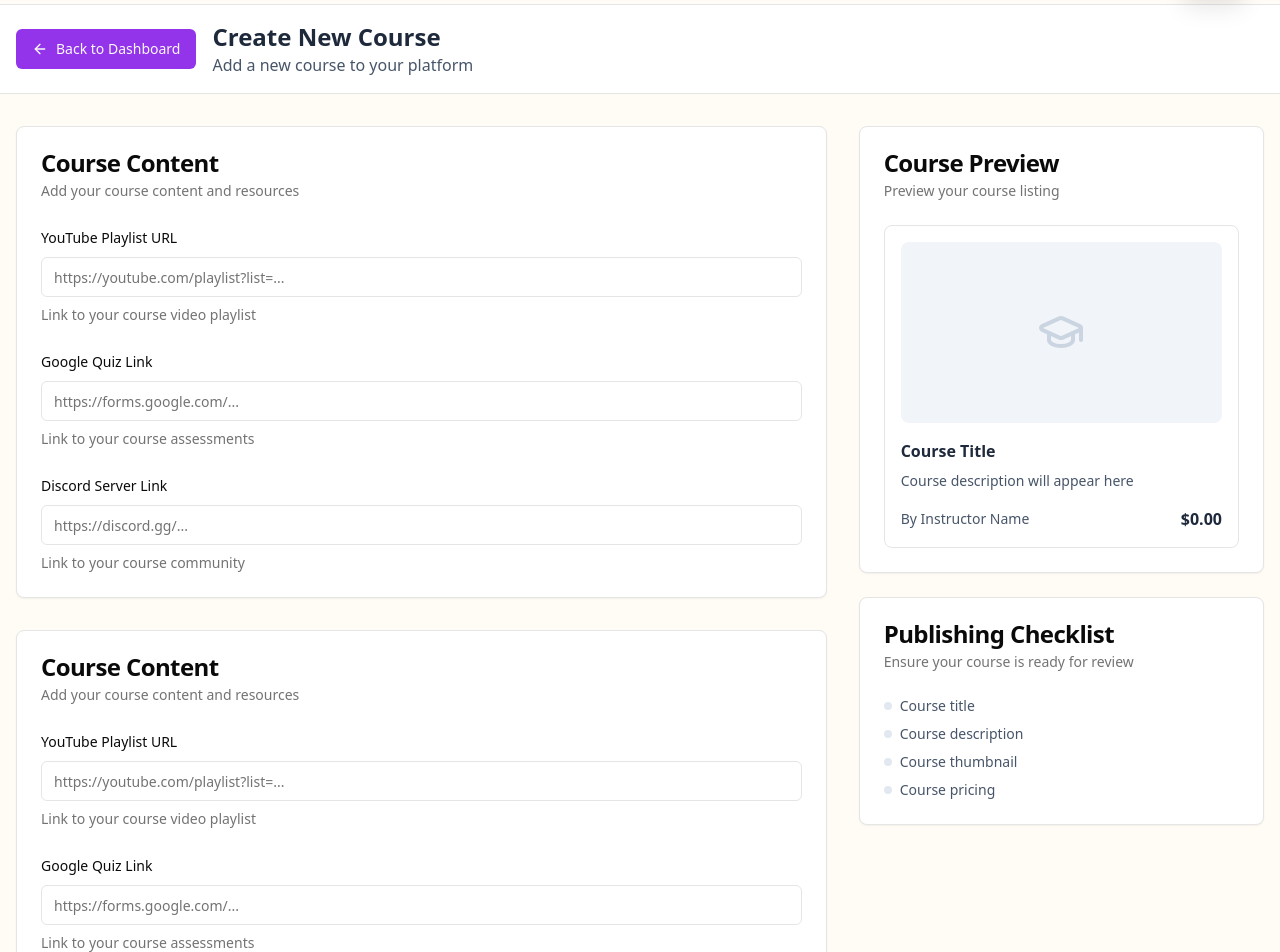
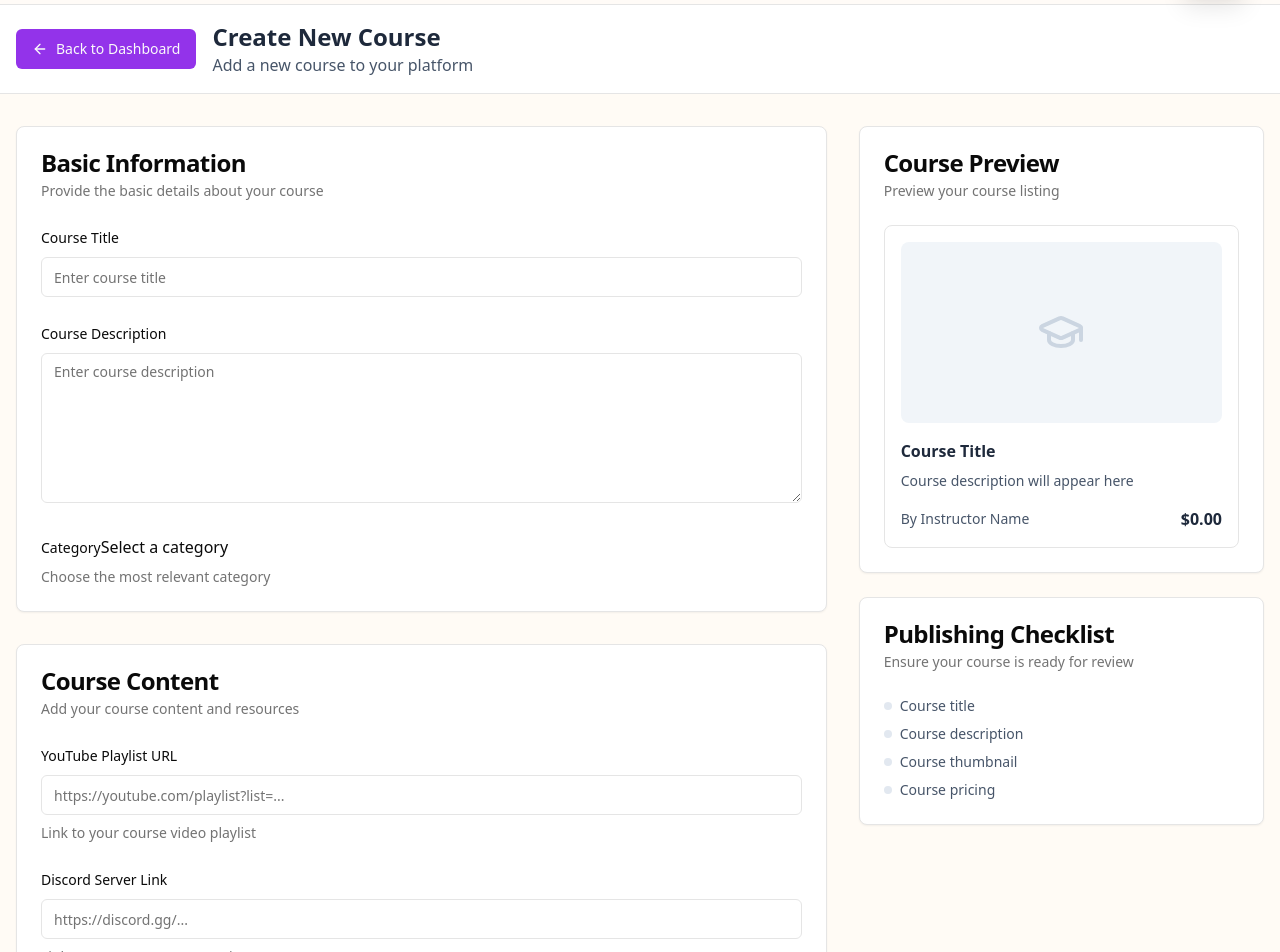
Before and after one commit to hackice20/UnBoundEd, a React (Vite) app in the folder frontend/: page /admin/createCourse in a window 1280 px wide. Shown: the part 60-1012 px from the top of the page. Built offline with nearby package versions, Linux system fonts and the light colour scheme.

Commit message:
Add CreateQuiz component and update CreateCourse page to navigate to quiz creation

```diff
--- a/frontend/package.json
+++ b/frontend/package.json
@@ -16,6 +16,7 @@
     "@radix-ui/react-label": "^2.1.2",
     "@radix-ui/react-menubar": "^1.1.6",
     "@radix-ui/react-progress": "^1.1.2",
+    "@radix-ui/react-radio-group": "^1.2.3",
     "@radix-ui/react-scroll-area": "^1.2.3",
     "@radix-ui/react-select": "^2.1.6",
     "@radix-ui/react-separator": "^1.1.2",
--- a/frontend/src/App.jsx
+++ b/frontend/src/App.jsx
@@ -13,6 +13,7 @@ import AdminDashboard from "./Pages/Admin/Dashboard";
 import CreateCourse from "./Pages/Admin/CreateCourse";
 import CourseLearningPage from "./Pages/Course/learn";
 import AdminAuth from "./Pages/Admin/Auth";
+import CreateQuiz from "./Pages/Admin/CreateQuiz";
 
 const App = () => {
   return (
@@ -32,6 +33,7 @@ const App = () => {
             <Route path="/admin/auth" element={<AdminAuth />} />
             <Route path="/admin/dashboard" element={<AdminDashboard />} />
             <Route path="/admin/createCourse" element={<CreateCourse />} />
+            <Route path="/admin/:id/createQuiz" element={<CreateQuiz />} />
           </Routes>
           <Footer />
         </AuthProvider>
--- a/frontend/src/Pages/Admin/CreateCourse.jsx
+++ b/frontend/src/Pages/Admin/CreateCourse.jsx
@@ -1,16 +1,21 @@
-import React, { useState } from "react";
+import React, { useContext, useState } from "react";
 import { Button } from "@/components/ui/button";
 import { useForm } from "react-hook-form";
 import { ArrowLeft } from "lucide-react";
-import { Link } from "react-router-dom";
+import { Link, useNavigate } from "react-router-dom";
 import BasicInformation from "@/components/Admin/Course/BasicInfo";
 import CourseContent from "@/components/Admin/Course/ContentInfo";
 import CourseDetails from "@/components/Admin/Course/CourseDetails";
 import CoursePreview from "@/components/Admin/Course/PreviewCard";
 import PublishingChecklist from "@/components/Admin/Course/PublishingChecklist";
 import { Form } from "@/components/ui/form";
+import { AuthContext } from "@/context/authContext";
+
 export default function CreateCoursePage() {
   const [thumbnail, setThumbnail] = useState(null);
+  const token = sessionStorage.getItem("token");
+  const {user} = useContext(AuthContext);
+  const navigate = useNavigate();
 
   const form = useForm({
     defaultValues: {
@@ -25,10 +30,34 @@ export default function CreateCoursePage() {
     },
   });
 
-  function onSubmit(values) {
-    console.log(values);
-    // Handle form submission
-  }
+  const onSubmit = async (values) => {
+    try {
+      const response = await fetch(`http://localhost:3000/api/courses`, {
+        method: "POST",
+        headers: {
+          "Content-Type": "application/json",
+          "Authorization": `Bearer ${token}`
+        },
+        body: JSON.stringify({
+          title: values.title,
+          description: values.description,
+          youtubePlaylist: values.youtubePlaylist,
+          discordServerLink: values.discordServerLink,
+          price: values.price,
+          thumbnail: values.thumbnail,
+          instructor: user.id,
+          category: values.category || "development"
+        })
+      })
+      if (response.ok) {
+        const data = await response.json();
+        const id = data.course._id;
+        navigate(`/admin/${id}/createQuiz`);
+      }
+    } catch (error) {
+      console.log(error);
+    }
+  };
 
   const handleThumbnailChange = (event) => {
     const file = event.target.files?.[0];
@@ -51,7 +80,10 @@ export default function CreateCoursePage() {
               to="/admin/dashboard"
               className="flex items-center gap-2 text-slate-600 hover:text-slate-800"
             >
-              <Button type="button" className="bg-purple-600 hover:bg-purple-700 flex items-center gap-2 text-sm">
+              <Button
+                type="button"
+                className="bg-purple-600 hover:bg-purple-700 flex items-center gap-2 text-sm"
+              >
                 <ArrowLeft className="h-4 w-4" />
                 Back to Dashboard
               </Button>
--- /dev/null
+++ b/frontend/src/Pages/Admin/CreateQuiz.jsx
@@ -0,0 +1,9 @@
+import React from 'react'
+
+const CreateQuiz = () => {
+  return (
+    <div>CreateQuiz</div>
+  )
+}
+
+export default CreateQuiz
--- a/frontend/src/components/Admin/Course/BasicInfo.jsx
+++ b/frontend/src/components/Admin/Course/BasicInfo.jsx
@@ -1,26 +1,47 @@
 import React from "react";
-import { Card, CardContent, CardDescription, CardHeader, CardTitle } from "@/components/ui/card";
-import { FormField, FormItem, FormLabel, FormControl, FormDescription, FormMessage } from "@/components/ui/form";
+import {
+  Card,
+  CardContent,
+  CardDescription,
+  CardHeader,
+  CardTitle,
+} from "@/components/ui/card";
+import {
+  FormField,
+  FormItem,
+  FormLabel,
+  FormControl,
+  FormDescription,
+  FormMessage,
+} from "@/components/ui/form";
 import { Input } from "@/components/ui/input";
-
+import { Textarea } from "@/components/ui/textarea";
+import {
+  Select,
+  SelectTrigger,
+  SelectValue,
+  SelectContent,
+  SelectItem,
+} from "@radix-ui/react-select";
 const CourseContent = ({ form }) => {
   return (
     <Card>
       <CardHeader>
-        <CardTitle>Course Content</CardTitle>
-        <CardDescription>Add your course content and resources</CardDescription>
+        <CardTitle>Basic Information</CardTitle>
+        <CardDescription>
+          Provide the basic details about your course
+        </CardDescription>
       </CardHeader>
       <CardContent className="space-y-6">
         <FormField
           control={form.control}
-          name="youtubePlaylist"
+          name="title"
           render={({ field }) => (
             <FormItem>
-              <FormLabel>YouTube Playlist URL</FormLabel>
+              <FormLabel>Course Title</FormLabel>
               <FormControl>
-                <Input placeholder="https://youtube.com/playlist?list=..." {...field} />
+                <Input placeholder="Enter course title" {...field} />
               </FormControl>
-              <FormDescription>Link to your course video playlist</FormDescription>
               <FormMessage />
             </FormItem>
           )}
@@ -28,14 +49,17 @@ const CourseContent = ({ form }) => {
 
         <FormField
           control={form.control}
-          name="googleQuizLink"
+          name="description"
           render={({ field }) => (
             <FormItem>
-              <FormLabel>Google Quiz Link</FormLabel>
+              <FormLabel>Course Description</FormLabel>
               <FormControl>
-                <Input placeholder="https://forms.google.com/..." {...field} />
+                <Textarea
+                  placeholder="Enter course description"
+                  className="min-h-[150px]"
+                  {...field}
+                />
               </FormControl>
-              <FormDescription>Link to your course assessments</FormDescription>
               <FormMessage />
             </FormItem>
           )}
@@ -43,18 +67,34 @@ const CourseContent = ({ form }) => {
 
 <FormField
   control={form.control}
-          name="discordServerLink"
+  name="category"
   render={({ field }) => (
     <FormItem>
-              <FormLabel>Discord Server Link</FormLabel>
+      <FormLabel>Category</FormLabel>
+      <Select
+        onValueChange={field.onChange}
+        value={field.value || ""}
+        defaultValue={field.value || "development"}
+      >
         <FormControl>
-                <Input placeholder="https://discord.gg/..." {...field} />
+          <SelectTrigger>
+            <SelectValue placeholder="Select a category" />
+          </SelectTrigger>
         </FormControl>
-              <FormDescription>Link to your course community</FormDescription>
+        <SelectContent>
+          <SelectItem value="development">Development</SelectItem>
+          <SelectItem value="business">Business</SelectItem>
+          <SelectItem value="design">Design</SelectItem>
+          <SelectItem value="marketing">Marketing</SelectItem>
+          <SelectItem value="music">Music</SelectItem>
+        </SelectContent>
+      </Select>
+      <FormDescription>Choose the most relevant category</FormDescription>
       <FormMessage />
     </FormItem>
   )}
 />
+
       </CardContent>
     </Card>
   );
--- a/frontend/src/components/Admin/Course/ContentInfo.jsx
+++ b/frontend/src/components/Admin/Course/ContentInfo.jsx
@@ -26,20 +26,6 @@ const CourseContent = ({ form }) => {
           )}
         />
 
-        <FormField
-          control={form.control}
-          name="googleQuizLink"
-          render={({ field }) => (
-            <FormItem>
-              <FormLabel>Google Quiz Link</FormLabel>
-              <FormControl>
-                <Input placeholder="https://forms.google.com/..." {...field} />
-              </FormControl>
-              <FormDescription>Link to your course assessments</FormDescription>
-              <FormMessage />
-            </FormItem>
-          )}
-        />
 
         <FormField
           control={form.control}
--- a/frontend/src/components/Admin/Course/CourseDetails.jsx
+++ b/frontend/src/components/Admin/Course/CourseDetails.jsx
@@ -29,21 +29,6 @@ const CourseDetails = ({ form, thumbnail, handleThumbnailChange, setThumbnail })
                 />
               </FormControl>
               <FormDescription>Set your course price</FormDescription>
-              <FormMessage />
-            </FormItem>
-          )}
-        />
-
-        <FormField
-          control={form.control}
-          name="instructor"
-          render={({ field }) => (
-            <FormItem>
-              <FormLabel>Instructor Name</FormLabel>
-              <FormControl>
-                <Input placeholder="John Doe" {...field} />
-              </FormControl>
-              <FormDescription>Name of the course instructor</FormDescription>
               <FormMessage />
             </FormItem>
           )}
--- /dev/null
+++ b/frontend/src/components/ui/radio-group.jsx
@@ -0,0 +1,31 @@
+"use client"
+
+import * as React from "react"
+import * as RadioGroupPrimitive from "@radix-ui/react-radio-group"
+import { Circle } from "lucide-react"
+
+import { cn } from "@/lib/utils"
+
+const RadioGroup = React.forwardRef(({ className, ...props }, ref) => {
+  return (<RadioGroupPrimitive.Root className={cn("grid gap-2", className)} {...props} ref={ref} />);
+})
+RadioGroup.displayName = RadioGroupPrimitive.Root.displayName
+
+const RadioGroupItem = React.forwardRef(({ className, ...props }, ref) => {
+  return (
+    (<RadioGroupPrimitive.Item
+      ref={ref}
+      className={cn(
+        "aspect-square h-4 w-4 rounded-full border border-primary text-primary ring-offset-background focus:outline-none focus-visible:ring-2 focus-visible:ring-ring focus-visible:ring-offset-2 disabled:cursor-not-allowed disabled:opacity-50",
+        className
+      )}
+      {...props}>
+      <RadioGroupPrimitive.Indicator className="flex items-center justify-center">
+        <Circle className="h-2.5 w-2.5 fill-current text-current" />
+      </RadioGroupPrimitive.Indicator>
+    </RadioGroupPrimitive.Item>)
+  );
+})
+RadioGroupItem.displayName = RadioGroupPrimitive.Item.displayName
+
+export { RadioGroup, RadioGroupItem }
--- a/frontend/src/index.css
+++ b/frontend/src/index.css
@@ -68,3 +68,12 @@
     @apply bg-background text-foreground;
   }
 }
+
+@layer base {
+  * {
+    @apply border-border outline-ring/50;
+  }
+  body {
+    @apply bg-background text-foreground;
+  }
+}
```
Also changed, not shown: 2 other files (tests, documents, lock files or other folders). Lines whose indentation alone changed are shown as unchanged.
